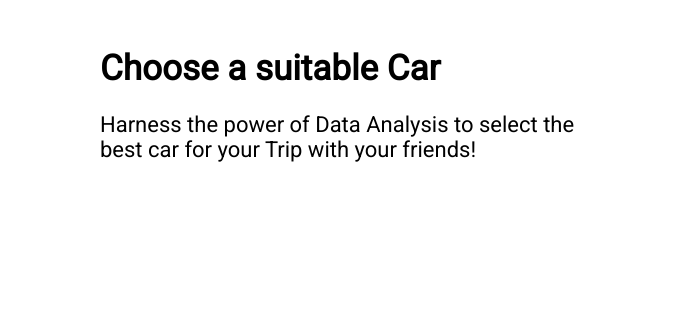
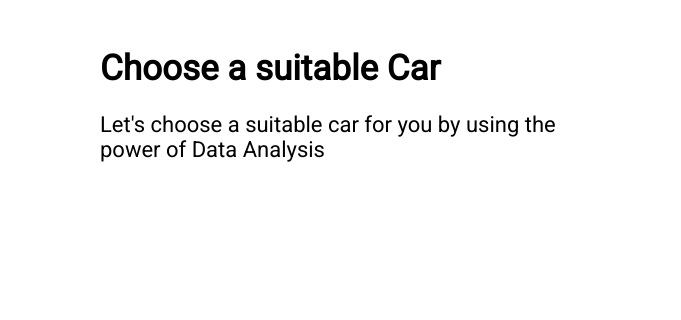
Before and after one commit to aastha-chauhan-gits/Car-Dekho, a plain HTML site: page index.html in a window 1280 px wide. Shown: the part 162-482 px from the top of the page, 0-681 px from the left. Drawn offline with Linux system fonts and the light colour scheme.

Commit message:
Initial Commit
Commit to GitHub

```diff
--- a/index.html
+++ b/index.html
@@ -6,6 +6,7 @@
     <meta name="viewport" content="width=device-width, initial-scale=1.0">
     <title>Travelling Saathi</title>
     <link rel="stylesheet" href="res/style.css">
+    <link rel="icon" type="image/x-icon" href="res/favicon.png">
 </head>
 <body>
 
@@ -27,8 +28,7 @@
         <div class="statementArea">
             <h1 style="font-size: 35px; margin-top: 50px;">Choose a suitable Car</h1>
             <p>
-                Harness the power of Data Analysis to select the best car for your Trip
-                with your friends!
+                Let's choose a suitable car for you by using the power of Data Analysis
             </p>
         </div>
         <div class="logoArea">
```
Also changed, not shown: about.html (+1 -0 lines), playwithdata.html (+1 -0 lines), res/favicon.png (added).
